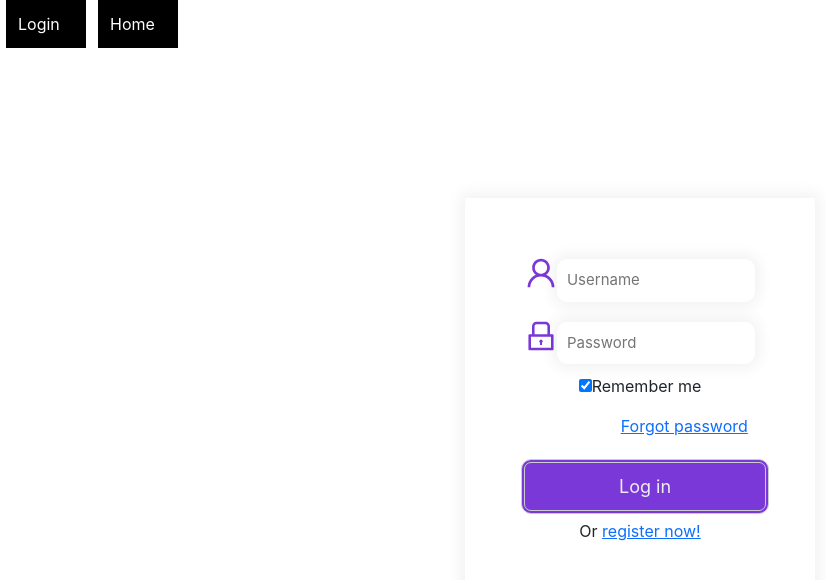
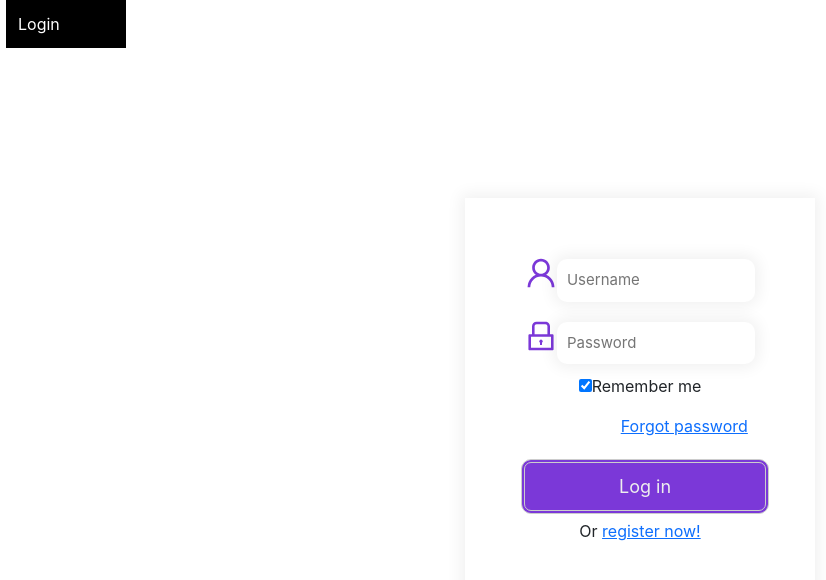
Before and after one commit to kristinenyaga/Words-and-Pages, a React (Create React App) app in the folder words-and-pages/: page / in a window 1280 px wide. Shown: the top 580 px of the page, without its empty margins (0-826 px from the left). Built offline with nearby package versions, Linux system fonts and the light colour scheme.

Commit message:
moves links  to home page

```diff
--- a/words-and-pages/src/Components/NavBar.js
+++ b/words-and-pages/src/Components/NavBar.js
@@ -5,7 +5,7 @@ import { NavLink } from "react-router-dom";
 function NavBar() {
   const linkStyles = {
     display: "inline-block",
-    width: "80px",
+    width: "120px",
     padding: "12px",
     margin: "0 6px 6px",
     background: "black",
@@ -22,14 +22,22 @@ function NavBar() {
       >
         Login
       </NavLink>
-      <NavLink
-        to="words-and-pages/src/Components/Home.js"
+      {/* <NavLink
+        to="words-and-pages/src/Components/Home.js/*"
         exact="true"
         style={linkStyles}
 
       >
        Home
       </NavLink>
+      <NavLink
+        to="words-and-pages/src/Components/MyBooks.js"
+        exact="true"
+        style={linkStyles}
+
+      >
+       SearchBook
+      </NavLink> */}
     </div>
   );
 }
```
